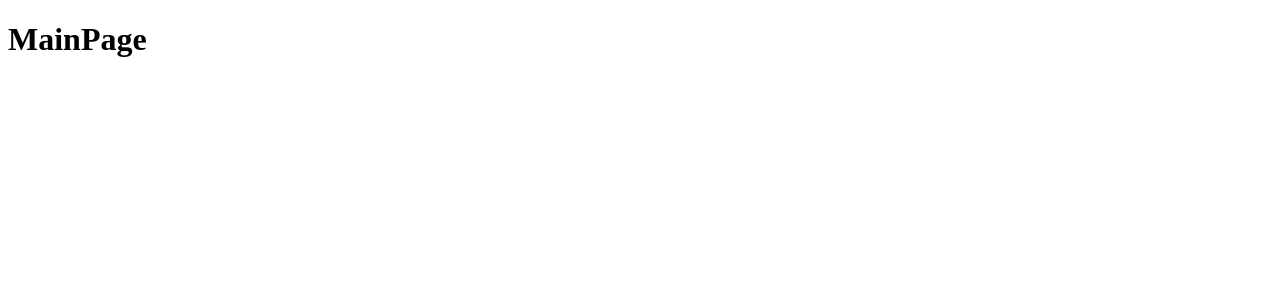
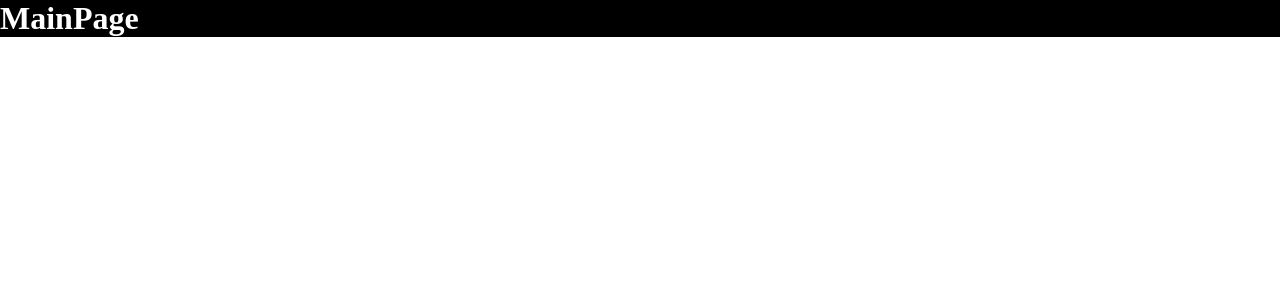
Before and after one commit to MikeAlekseev/HostingDD, a React (Vite) app: page / in a window 1280 px wide. Shown: the top 300 px of the page. Built offline with nearby package versions, Linux system fonts and the light colour scheme.

Commit message:
Добавлена первоначальная разметка

```diff
--- /dev/null
+++ b/src-client/page/MainPage/MainPage.css
@@ -0,0 +1,15 @@
+* {
+
+    margin: 0;
+    padding: 0;
+    box-sizing: border-box;
+}
+a {
+    text-decoration: none;
+}
+ .container {
+     background-color: #000;
+     color: white;
+     width: 100%;
+     margin: 0 auto;
+ }
--- a/src-client/page/MainPage/MainPage.tsx
+++ b/src-client/page/MainPage/MainPage.tsx
@@ -1,3 +1,20 @@
+import './MainPage.css'
+import {Simulate} from "react-dom/test-utils";
+import dragOver = Simulate.dragOver;
+
 export function MainPage() {
-    return <h1>MainPage</h1>
+    return (
+        <div className="container">
+            <h1>MainPage</h1>
+            <div className="header">
+
+            </div>
+            <div className="main">
+                <div className="main_left"></div>
+                <div className="main_right"></div>
+            </div>
+
+        </div>
+
+    )
 }
```
